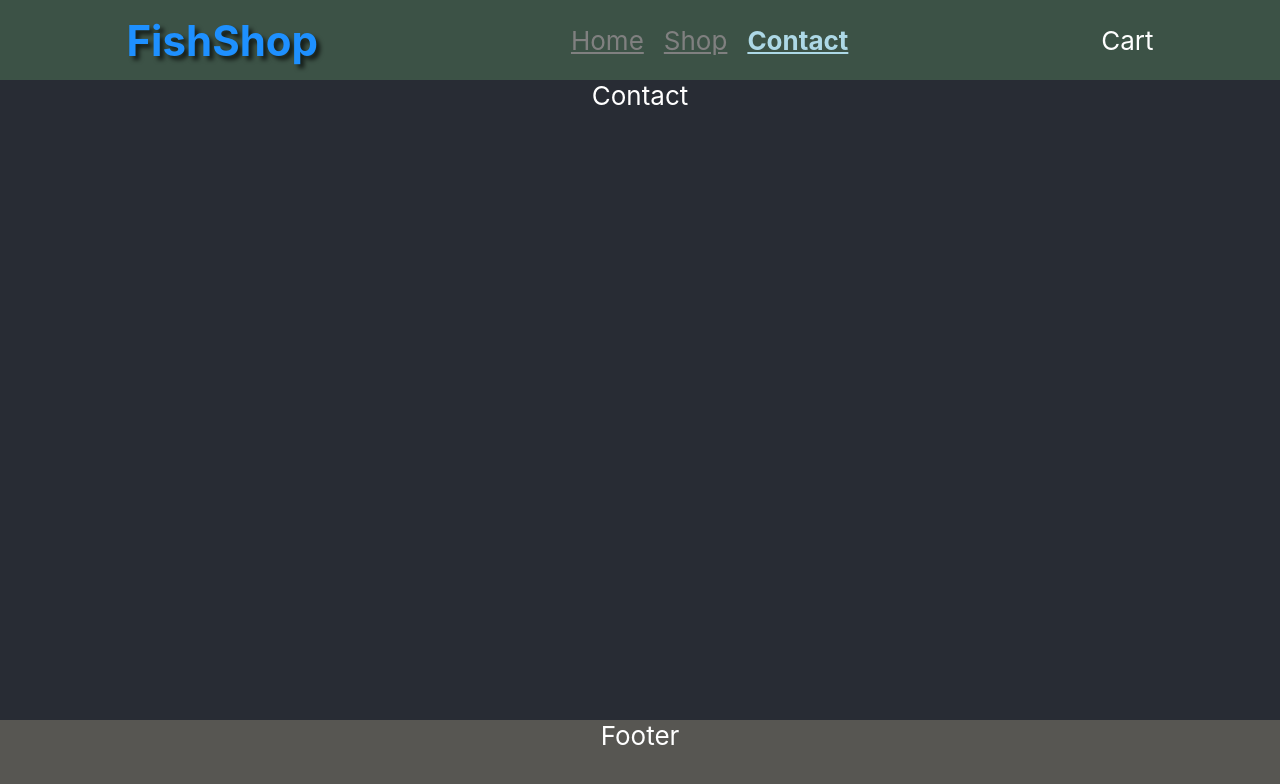
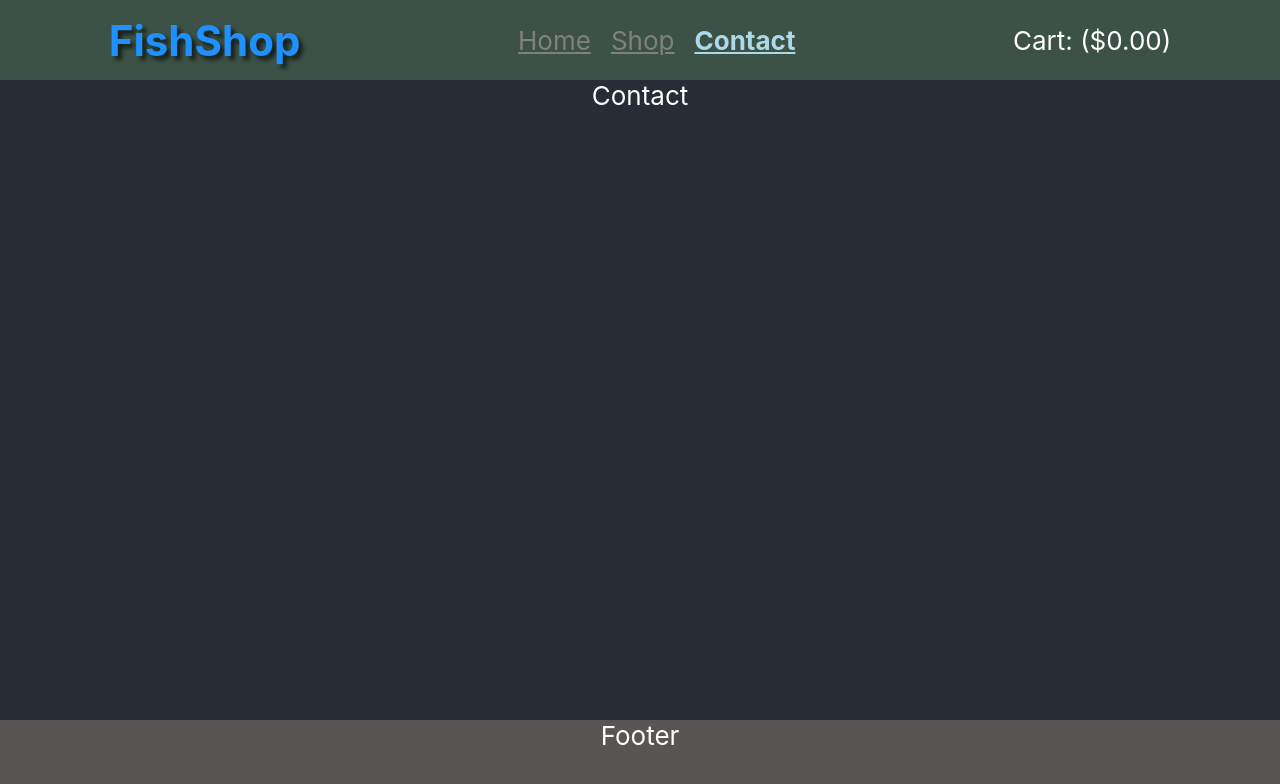
Before and after one commit to Raikho/shopping-cart, a React (Create React App) app: page /contact in a window 1280 px wide. Shown: the top 784 px of the page. Built offline with nearby package versions, Linux system fonts and the light colour scheme.

Commit message:
add calculation of total for the cart

```diff
--- a/src/App.js
+++ b/src/App.js
@@ -1,5 +1,5 @@
 import './App.css';
-import { useState } from 'react';
+import { useState, useEffect } from 'react';
 import { BrowserRouter, Routes, Route, NavLink } from 'react-router-dom';
 import uniqid from 'uniqid';
 import Homepage from './Homepage.js';
@@ -22,9 +22,12 @@ function App() {
     {name: 'Decoration', cat: 'supplies', price: 10, id: uniqid(), img: 'decoration'},
   ]);
 
+  const [total, setTotal] = useState(0);
+
   const handleAddItem = id => {
     let item = items.filter(item => item.id === id)[0];
     console.log('trying to add item:', item);
+    setTotal(total + item.price);
   }
 
   const getItems = cat => {
@@ -37,10 +40,10 @@ function App() {
       <header className="App-header">
         <BrowserRouter>
           <Routes>
-            <Route element={<MainLayout />} >
+            <Route element={<MainLayout total={total}/>} >
               <Route path='/' element={<Homepage />} />
               <Route path='shop' element={<ShopLayout />} >
-                <Route path=':cat' element={<ItemList getItems={getItems} handleAdd={handleAddItem}/>} />
+                <Route path=':cat' element={<ItemList getItems={getItems} handleAddItem={handleAddItem}/>} />
                 <Route path='*' element={<div>DEFAULT PATH after shop</div>} />
               </Route>
               <Route path='contact' element={<Contact />} />
--- a/src/Header.js
+++ b/src/Header.js
@@ -9,7 +9,7 @@ const Header = props => {
                 <NavLink to='shop/all' >Shop</NavLink>
                 <NavLink to='contact' >Contact</NavLink>
             </div>
-            <div className="cart-button">Cart</div>
+            <div className="cart-button">Cart: (${props.total}.00)</div>
         </div>
     )
 }
--- a/src/MainLayout.js
+++ b/src/MainLayout.js
@@ -4,7 +4,7 @@ import Header from './Header.js';
 const MainLayout = props => {
     return (
         <div className="main-layout">
-            <Header />
+            <Header total={props.total}/>
             <Outlet />
             <div className="footer">Footer</div>
         </div>
```
